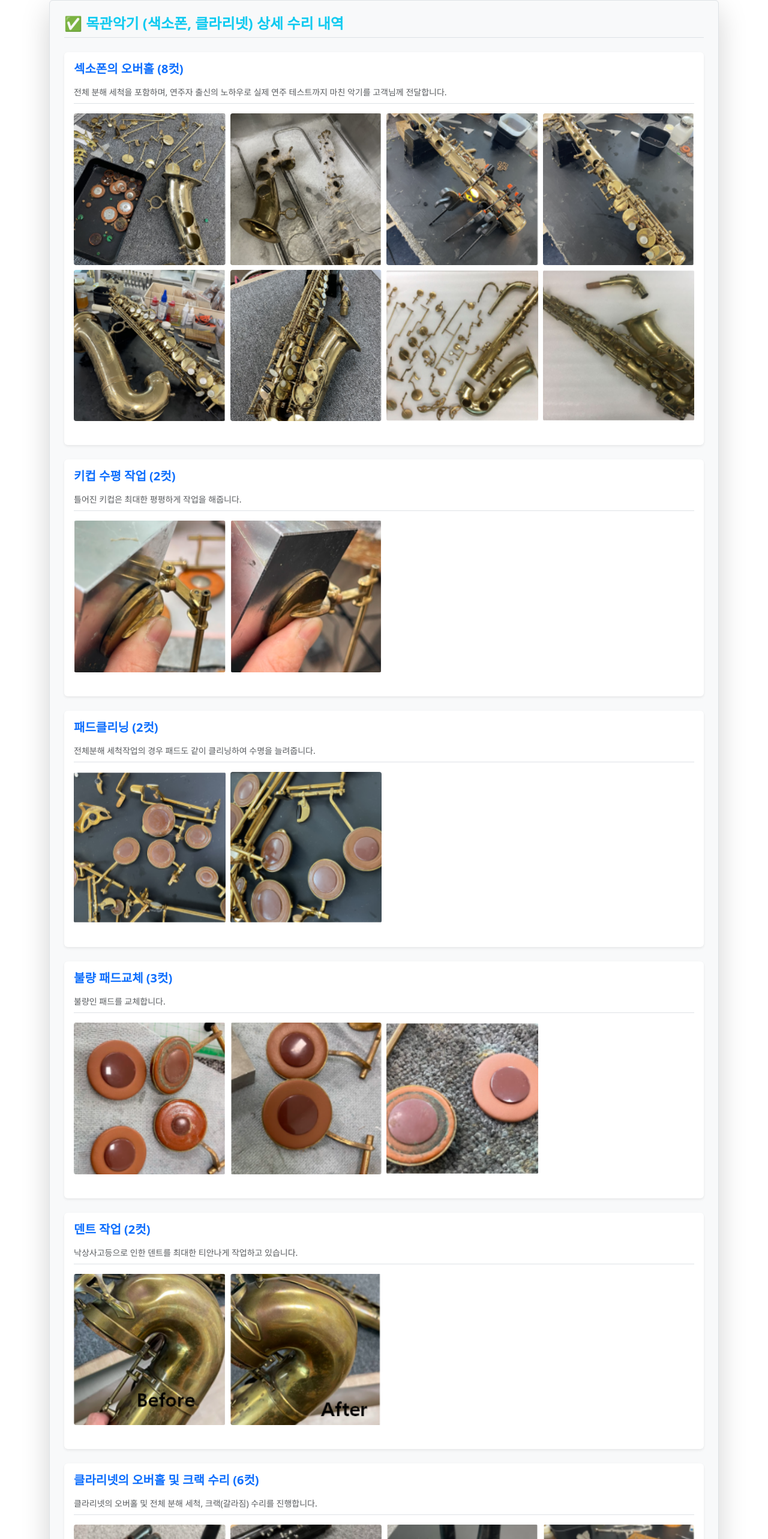
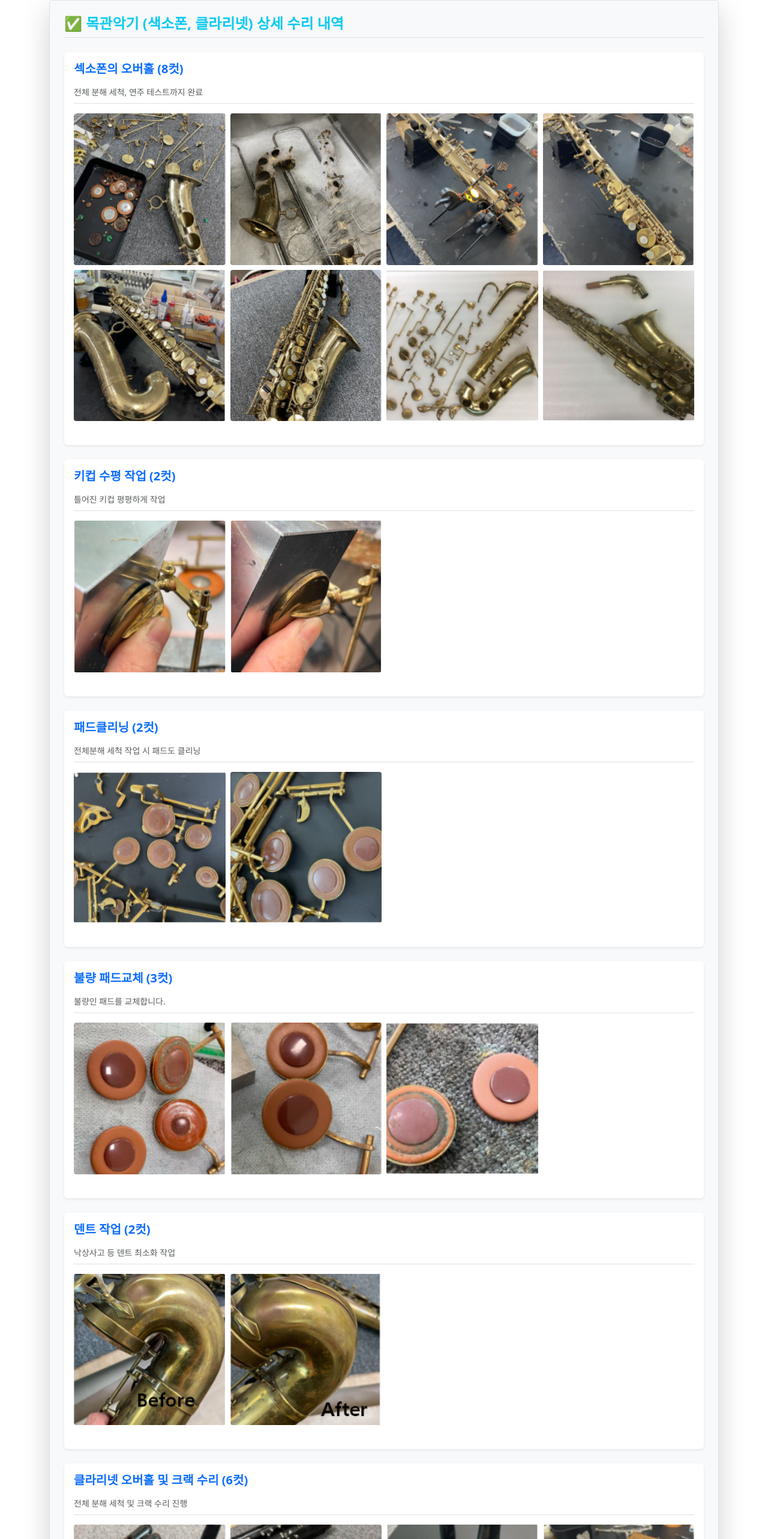
Before and after one commit to detectivekang/musicfix, a Next.js app: page / in a window 1280 px wide. Shown: the part 2966-5532 px from the top of the page at 60% size. Built offline with nearby package versions, Linux system fonts and the light colour scheme; a web font is replaced by a local one.

Commit message:
오류 나지마라

```diff
--- a/src/app/Fixing.tsx
+++ b/src/app/Fixing.tsx
@@ -1,13 +1,47 @@
-// components/Fixing.tsx
 "use client";
 import styles from "./Hero.module.css";
-import { useState, useCallback, useEffect } from 'react';
-import Image from "next/image"; // ✅ next/image 사용
+import { useState, useCallback, useEffect } from "react";
+import Image from "next/image";
 
-// === 재사용 가능한 갤러리 컴포넌트 ===
-const RepairGallery = ({ title, description, imageCount, imageBaseUrl, onImageClick }) => (
+// ===============================
+// 타입 정의
+// ===============================
+interface GalleryImage {
+  index: number;
+  count: number;
+  baseUrl: string;
+  itemTitle: string;
+}
+
+interface RepairGalleryProps {
+  title: string;
+  description: string;
+  imageCount: number;
+  imageBaseUrl: string;
+  onImageClick: (imageInfo: GalleryImage) => void;
+}
+
+interface LightboxModalProps {
+  isOpen: boolean;
+  currentImage: GalleryImage | null;
+  onClose: () => void;
+  onNavigate: (direction: number) => void;
+}
+
+// ===============================
+// 재사용 가능한 갤러리 컴포넌트
+// ===============================
+const RepairGallery = ({
+  title,
+  description,
+  imageCount,
+  imageBaseUrl,
+  onImageClick,
+}: RepairGalleryProps) => (
   <div className="card shadow-sm h-100 border-0 mb-4 p-3 bg-white">
-    <h5 className="fw-bold mb-3 text-start text-primary">{title} ({imageCount}컷)</h5>
+    <h5 className="fw-bold mb-3 text-start text-primary">
+      {title} ({imageCount}컷)
+    </h5>
     <p className="small text-muted text-start border-bottom pb-2 mb-3">{description}</p>
 
     <div className="row g-2">
@@ -21,12 +55,7 @@ const RepairGallery = ({ title, description, imageCount, imageBaseUrl, onImageCl
               cursor: "pointer",
             }}
             onClick={() =>
-              onImageClick({
-                index,
-                count: imageCount,
-                baseUrl: imageBaseUrl,
-                itemTitle: title,
-              })
+              onImageClick({ index, count: imageCount, baseUrl: imageBaseUrl, itemTitle: title })
             }
           >
             <Image
@@ -42,11 +71,13 @@ const RepairGallery = ({ title, description, imageCount, imageBaseUrl, onImageCl
   </div>
 );
 
-// === Lightbox 모달 ===
-const LightboxModal = ({ isOpen, currentImage, onClose, onNavigate }) => {
+// ===============================
+// Lightbox 모달
+// ===============================
+const LightboxModal = ({ isOpen, currentImage, onClose, onNavigate }: LightboxModalProps) => {
   useEffect(() => {
     if (!isOpen) return;
-    const handleEscape = (event) => {
+    const handleEscape = (event: KeyboardEvent) => {
       if (event.key === "Escape") onClose();
     };
     document.addEventListener("keydown", handleEscape);
@@ -110,14 +141,16 @@ const LightboxModal = ({ isOpen, currentImage, onClose, onNavigate }) => {
   );
 };
 
-// === Fixing 페이지 ===
+// ===============================
+// Fixing 페이지
+// ===============================
 export default function Fixing() {
-  const [activeTab, setActiveTab] = useState("woodwind");
-  const [lightbox, setLightbox] = useState(null);
+  const [activeTab, setActiveTab] = useState<"woodwind" | "brass">("woodwind");
+  const [lightbox, setLightbox] = useState<GalleryImage | null>(null);
 
-  const handleImageClick = useCallback((imageInfo) => setLightbox(imageInfo), []);
+  const handleImageClick = useCallback((imageInfo: GalleryImage) => setLightbox(imageInfo), []);
   const handleCloseLightbox = useCallback(() => setLightbox(null), []);
-  const handleNavigate = useCallback((direction) => {
+  const handleNavigate = useCallback((direction: number) => {
     setLightbox((prev) => {
       if (!prev) return null;
       const newIndex = prev.index + direction;
@@ -142,7 +175,9 @@ export default function Fixing() {
         <ul className="nav nav-pills justify-content-center mb-5" role="tablist">
           <li className="nav-item" role="presentation">
             <button
-              className={`nav-link fs-5 me-2 ${activeTab === "woodwind" ? "active bg-info text-dark" : "btn-outline-secondary"}`}
+              className={`nav-link fs-5 me-2 ${
+                activeTab === "woodwind" ? "active bg-info text-dark" : "btn-outline-secondary"
+              }`}
               onClick={() => setActiveTab("woodwind")}
               type="button"
             >
@@ -151,7 +186,9 @@ export default function Fixing() {
           </li>
           <li className="nav-item" role="presentation">
             <button
-              className={`nav-link fs-5 ${activeTab === "brass" ? "active bg-warning text-dark" : "btn-outline-secondary"}`}
+              className={`nav-link fs-5 ${
+                activeTab === "brass" ? "active bg-warning text-dark" : "btn-outline-secondary"
+              }`}
               onClick={() => setActiveTab("brass")}
               type="button"
             >
@@ -169,11 +206,10 @@ export default function Fixing() {
             </h4>
 
             <div className="row g-4">
-              {/* 각 수리 항목 */}
               <div className="col-12">
                 <RepairGallery
                   title="섹소폰의 오버홀"
-                  description="전체 분해 세척을 포함하며, 연주자 출신의 노하우로 실제 연주 테스트까지 마친 악기를 고객님께 전달합니다."
+                  description="전체 분해 세척, 연주 테스트까지 완료"
                   imageCount={8}
                   imageBaseUrl="woodwind/overhaul"
                   onImageClick={handleImageClick}
@@ -182,7 +218,7 @@ export default function Fixing() {
               <div className="col-12">
                 <RepairGallery
                   title="키컵 수평 작업"
-                  description="틀어진 키컵은 최대한 평평하게 작업을 해줍니다."
+                  description="틀어진 키컵 평평하게 작업"
                   imageCount={2}
                   imageBaseUrl="woodwind/key_pad"
                   onImageClick={handleImageClick}
@@ -191,7 +227,7 @@ export default function Fixing() {
               <div className="col-12">
                 <RepairGallery
                   title="패드클리닝"
-                  description="전체분해 세척작업의 경우 패드도 같이 클리닝하여 수명을 늘려줍니다."
+                  description="전체분해 세척 작업 시 패드도 클리닝"
                   imageCount={2}
                   imageBaseUrl="woodwind/cleaning_pad"
                   onImageClick={handleImageClick}
@@ -209,7 +245,7 @@ export default function Fixing() {
               <div className="col-12">
                 <RepairGallery
                   title="덴트 작업"
-                  description="낙상사고등으로 인한 덴트를 최대한 티안나게 작업하고 있습니다."
+                  description="낙상사고 등 덴트 최소화 작업"
                   imageCount={2}
                   imageBaseUrl="woodwind/cleaning_dent"
                   onImageClick={handleImageClick}
@@ -217,8 +253,8 @@ export default function Fixing() {
               </div>
               <div className="col-12">
                 <RepairGallery
-                  title="클라리넷의 오버홀 및 크랙 수리"
-                  description="클라리넷의 오버홀 및 전체 분해 세척, 크랙(갈라짐) 수리를 진행합니다."
+                  title="클라리넷 오버홀 및 크랙 수리"
+                  description="전체 분해 세척 및 크랙 수리 진행"
                   imageCount={6}
                   imageBaseUrl="woodwind/clarinet"
                   onImageClick={handleImageClick}
@@ -227,7 +263,7 @@ export default function Fixing() {
               <div className="col-12">
                 <RepairGallery
                   title="땜 작업 (용접)"
-                  description="용접이 떨어진 부품은 부위에 맞게 납, 은, 동땜을 합니다."
+                  description="납, 은, 동땜으로 부품 복원"
                   imageCount={4}
                   imageBaseUrl="woodwind/soldering"
                   onImageClick={handleImageClick}
@@ -246,7 +282,7 @@ export default function Fixing() {
               <div className="col-12">
                 <RepairGallery
                   title="트럼펫 분해세척 광택작업"
-                  description="트럼펫, 트럼본, 호른, 튜바 등의 금관악기는 전체 분해 세척, 녹 제거, 광택작업을 주로 합니다."
+                  description="전체 분해 세척, 녹 제거, 광택"
                   imageCount={3}
                   imageBaseUrl="brass/trumpet_cleaning"
                   onImageClick={handleImageClick}
@@ -255,7 +291,7 @@ export default function Fixing() {
               <div className="col-12">
                 <RepairGallery
                   title="로터리 분해 세척 및 녹 제거"
-                  description="트럼펫, 트럼본, 호른, 튜바 등의 금관악기 로터리를 완전 분해하여 세척하고 녹을 제거합니다."
+                  description="완전 분해 후 녹 제거"
                   imageCount={2}
                   imageBaseUrl="brass/rotary_cleaning"
                   onImageClick={handleImageClick}
@@ -264,7 +300,7 @@ export default function Fixing() {
               <div className="col-12">
                 <RepairGallery
                   title="튜바 슬라이드 세척 및 녹 제거"
-                  description="튜바 슬라이드의 마찰을 줄이고 부드러운 움직임을 위해 세척 및 녹 제거를 합니다."
+                  description="부드러운 움직임 위해 세척 및 녹 제거"
                   imageCount={2}
                   imageBaseUrl="brass/tuba_slide"
                   onImageClick={handleImageClick}
@@ -273,7 +309,7 @@ export default function Fixing() {
               <div className="col-12">
                 <RepairGallery
                   title="용접 작업 및 땜 복원"
-                  description="땜이 떨어진 부품은 용접 부위에 맞게 납, 은, 동을 사용하여 견고하게 땜을 합니다."
+                  description="부품 맞게 납, 은, 동 사용"
                   imageCount={6}
                   imageBaseUrl="brass/soldering"
                   onImageClick={handleImageClick}
```
